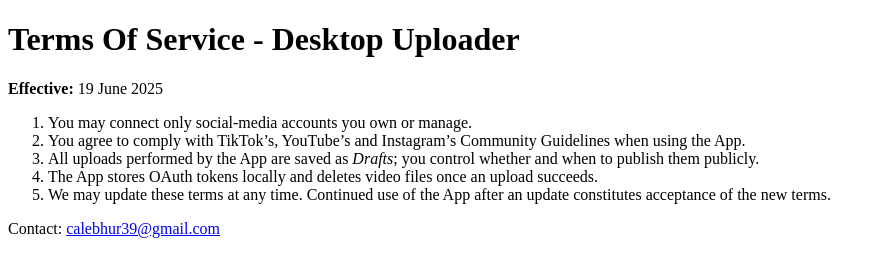
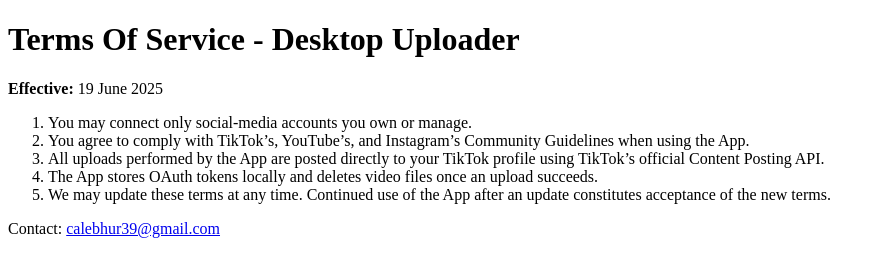
Before and after one commit to DaRandomMan/tiktok-redirect, a plain HTML site: page terms-of-service.html in a window 1280 px wide. Shown: the whole page, without its empty margins (0-885 px from the left). Drawn offline with Linux system fonts and the light colour scheme.

Commit message:
terms-of-service.html

```diff
--- a/terms-of-service.html
+++ b/terms-of-service.html
@@ -9,8 +9,8 @@
   <p><strong>Effective:</strong> 19 June 2025</p>
   <ol>
     <li>You may connect only social-media accounts you own or manage.</li>
-    <li>You agree to comply with TikTok’s, YouTube’s and Instagram’s Community Guidelines when using the App.</li>
-    <li>All uploads performed by the App are saved as <em>Drafts</em>; you control whether and when to publish them publicly.</li>
+    <li>You agree to comply with TikTok’s, YouTube’s, and Instagram’s Community Guidelines when using the App.</li>
+    <li>All uploads performed by the App are posted directly to your TikTok profile using TikTok’s official Content Posting API.</li>
     <li>The App stores OAuth tokens locally and deletes video files once an upload succeeds.</li>
     <li>We may update these terms at any time. Continued use of the App after an update constitutes acceptance of the new terms.</li>
   </ol>
```
